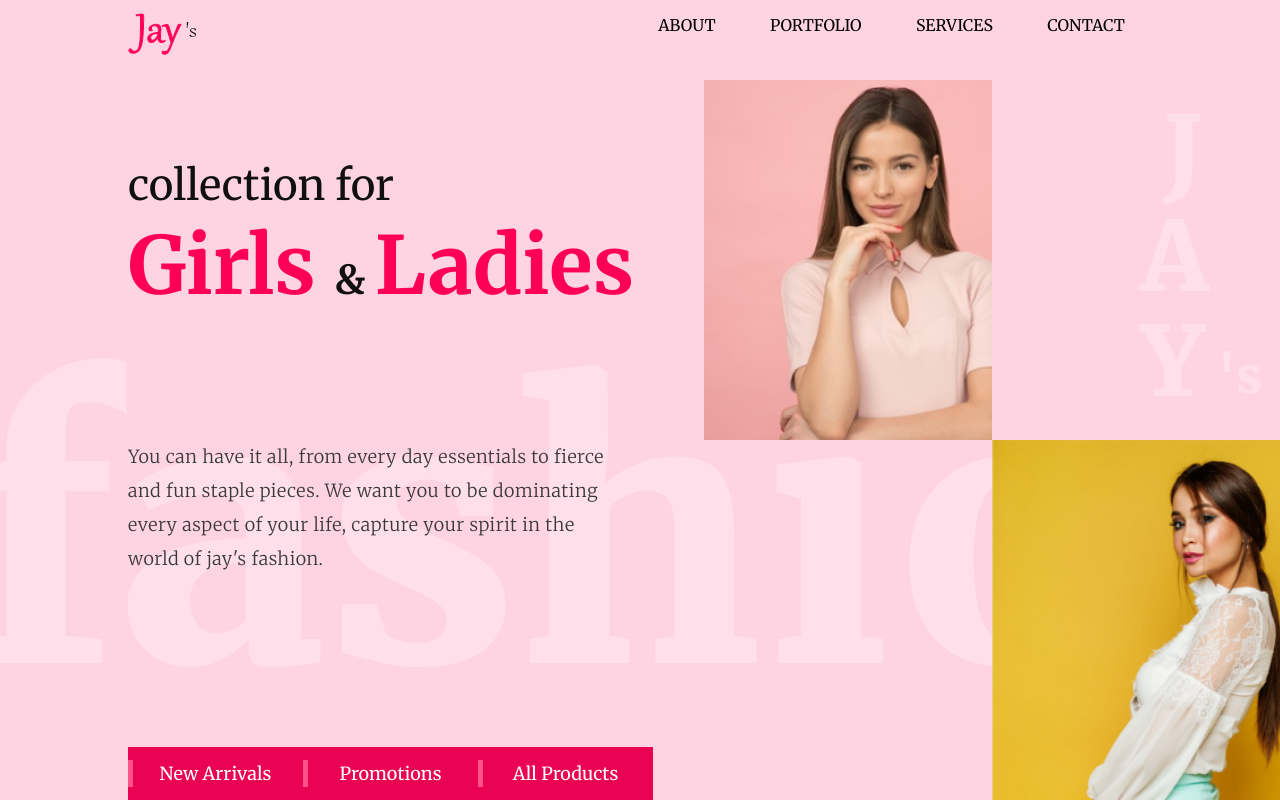
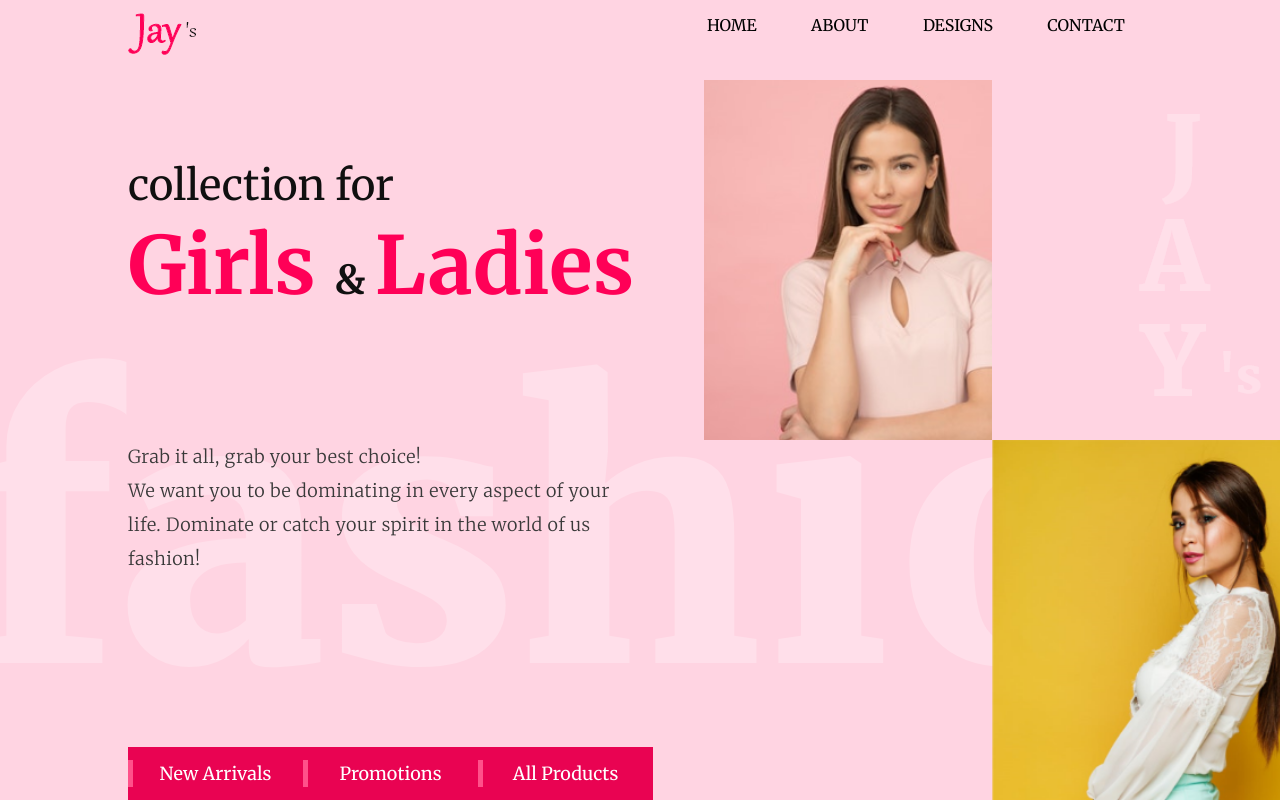
Before and after one commit to roshanjayathunga/Jays-Fashion, a plain HTML site: page index.html in a window 1280 px wide. Drawn offline with nearby package versions, Linux system fonts and the light colour scheme.

Commit message:
Update index.html

```diff
--- a/index.html
+++ b/index.html
@@ -24,13 +24,13 @@
       </label>
       <ul class="nav-links">
           <li class="nav-link">
+              <a href="#" class="active">Home</a>
+          </li>
+          <li class="nav-link">
               <a href="#">About</a>
           </li>
           <li class="nav-link">
-              <a href="#">Portfolio</a>
-          </li>
-          <li class="nav-link">
-              <a href="#">Services</a>
+              <a href="#">Designs</a>
           </li>
           <li class="nav-link">
               <a href="#">Contact</a>
@@ -52,9 +52,8 @@
             <div class="row">
                 <div class="col-md-6  cta-wrap">
                     <div class="description-wrap">
-                        <p>You can have it all, from every day essentials to fierce and fun staple pieces.
-                          We want you to be dominating every aspect of your life, capture your
-                          spirit in the world of jay's fashion.</p>
+                        <p>Grab it all, grab your best choice!<br>
+                        We want  you  to be  dominating  in every aspect of your life. Dominate or catch   your spirit  in the world of us fashion!</p>
                     </div>
                     <div class="d-block d-sm-none">
                         <div class="row">
```
